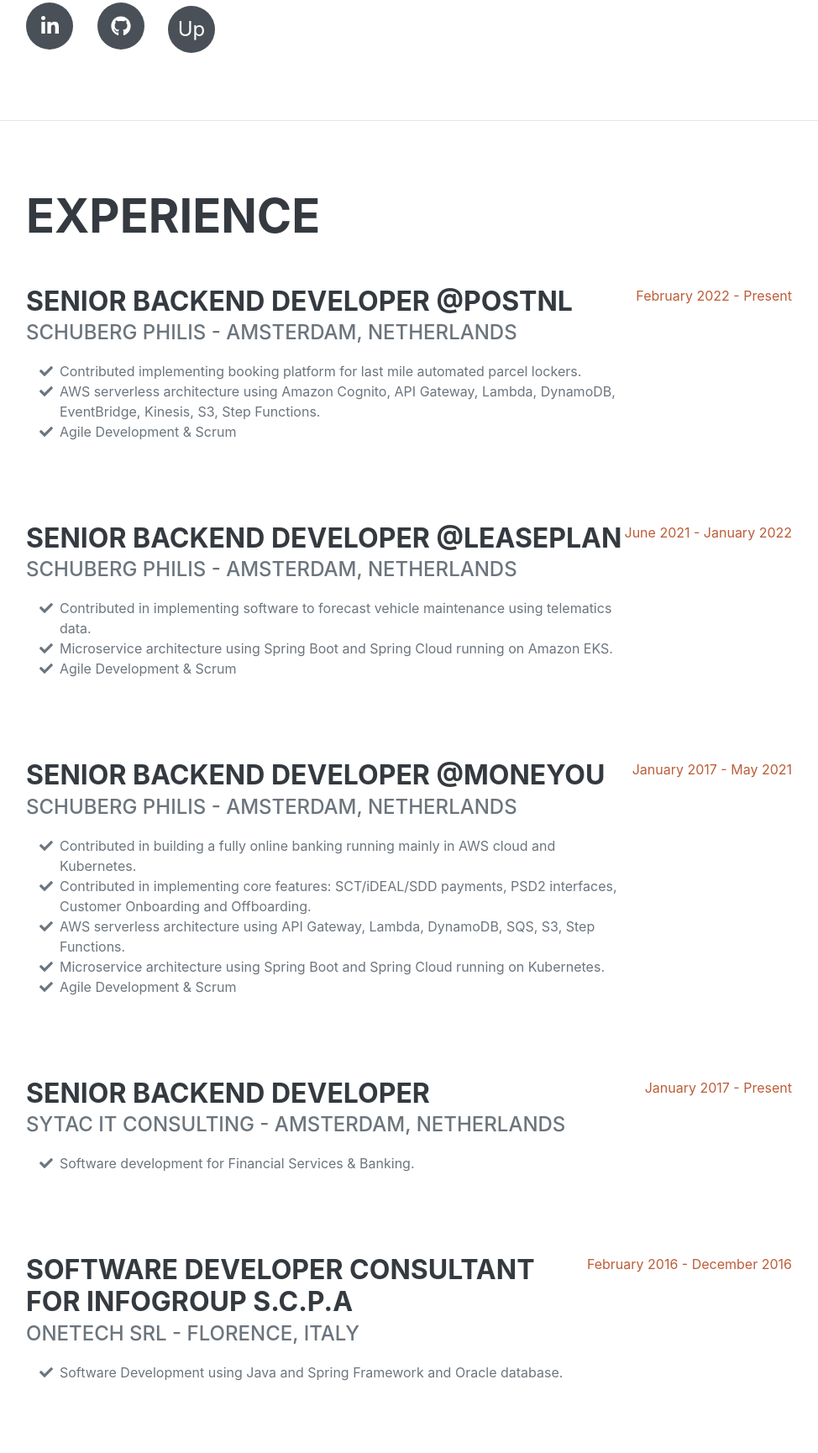
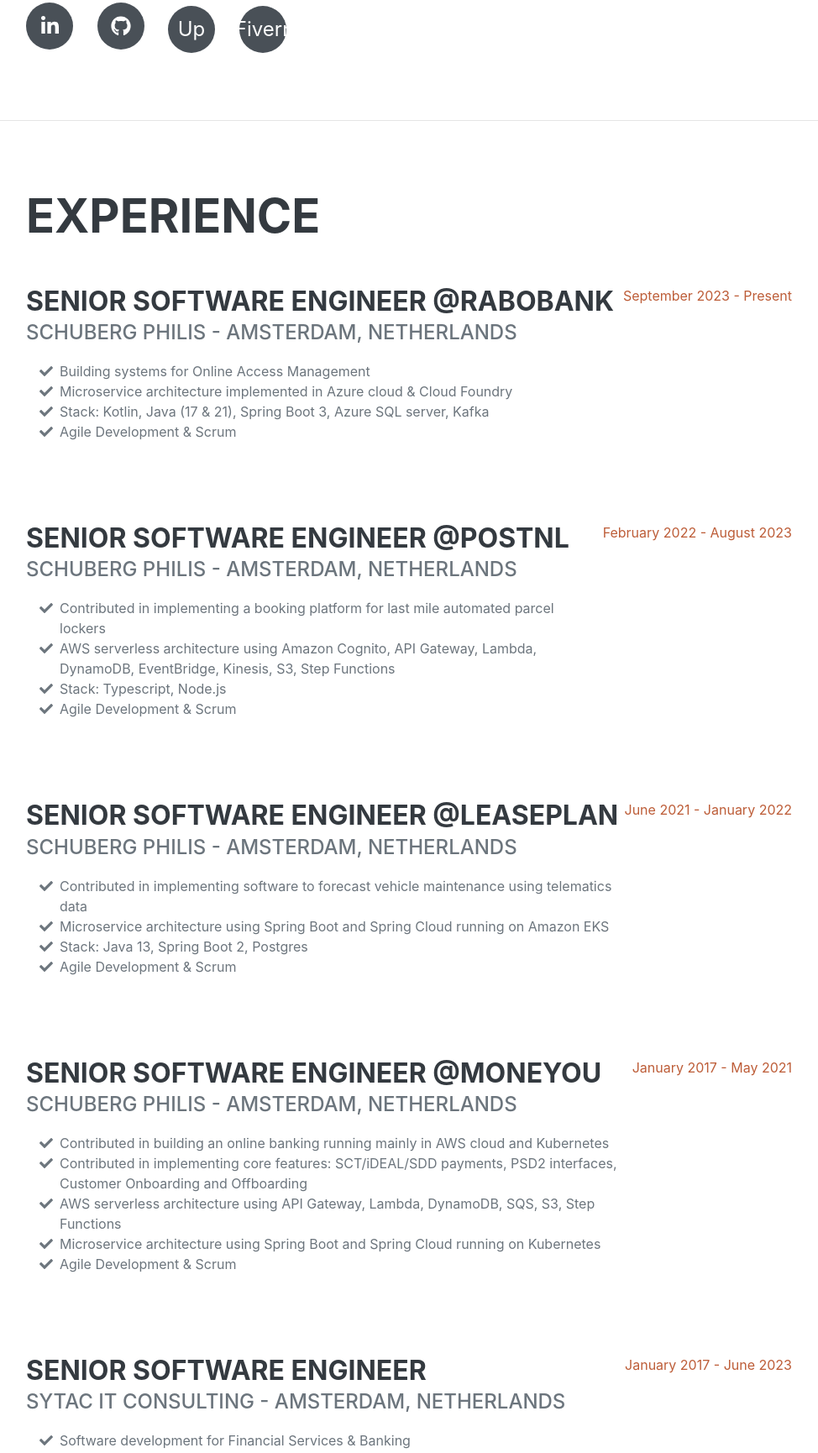
Before and after one commit to aldex32/aldex32.github.io, a plain HTML site: page index.html in a window 1280 px wide. Shown: the part 668-2398 px from the top of the page at 84% size, without its empty margins (289-1263 px from the left). Drawn offline with nearby package versions, Linux system fonts and the light colour scheme; a web font is replaced by a local one.

Commit message:
Added Rabobank experience

```diff
--- a/index.html
+++ b/index.html
@@ -52,8 +52,8 @@
                         &#097;&#108;&#100;&#111;&#046;&#097;&#108;&#098;&#046;&#100;&#101;&#118;&#064;&#103;&#109;&#097;&#105;&#108;&#046;&#099;&#111;&#109;
                     </div>
                     <p class="lead mb-2">As a seasoned backend developer with over 10 years of experience, I specialise in creating efficient and scalable microservices using cutting-edge technologies, ensuring code quality, automated testing, and seamless CI/CD processes.</p>
-                    <p class="lead mb-2">I have contributed in designing and implementing event-driven and REST-based microservices on Kubernetes, utilising Spring Boot, Spring Framework, Spring Cloud, Kafka and Postgres.</p>
-                    <p class="lead mb-2">In the last four years, I have been focused on AWS cloud native development - serverless architecture. I have built a wide range of TypeScript/JavaScript Node.js microservices and workflows, utilising API-Gateway, Lambda, DynamoDB, S3, EventBridge, SNS/SQS, Amazon Kinesis, Amazon Cognito and more.</p>
+                    <p class="lead mb-2">I have contributed in designing and implementing event-driven and http-based microservices, utilising Spring Boot, Spring Framework, Spring Cloud, Kafka and Postgres.</p>
+                    <p class="lead mb-2">I have also extensive experience in AWS cloud native development - serverless architecture. I have built a wide range of TypeScript/JavaScript Node.js microservices and complex workflows, utilising API-Gateway, Lambda, DynamoDB, S3, EventBridge, SNS/SQS, Amazon Kinesis, Amazon Cognito and more.</p>
                     <p class="lead mb-2">In addition to my working experience, I have contributed to a few open-source projects such as spring-cloud-stream, spring-retry, apache-cxf, and aws-xray-sdk-node...</p>
                     <p class="lead mb-5">Overall, I am a result-driven developer with a proven ability to deliver high-quality software solutions that meet business objectives.</p>
                     <div class="social-icons">
@@ -62,6 +62,10 @@
                         <a class="social-icon" href="https://www.upwork.com/freelancers/~01497fafaf77811372?viewMode=1" target="_blank" rel="noopener noreferrer">
                             <!--i.fas.fa-text-->
                             Up
+                        </a>
+                        <a class="social-icon" href="https://www.fiverr.com/aldinux" target="_blank" rel="noopener noreferrer">
+                            <!--i.fas.fa-text-->
+                            Fiverr
                         </a>
                     </div>
                 </div>
@@ -73,16 +77,20 @@
                     <h2 class="mb-5">Experience</h2>
                     <div class="d-flex flex-column flex-md-row justify-content-between mb-5">
                         <div class="flex-grow-1">
-                            <h3 class="mb-0">Senior Backend Developer @PostNL</h3>
+                            <h3 class="mb-0">Senior Software Engineer @Rabobank</h3>
                             <div class="subheading mb-3">Schuberg Philis - Amsterdam, Netherlands</div>
                             <ul class="fa-ul mb-5">
                                 <li>
                                     <span class="fa-li"><i class="fas fa-check"></i></span>
-                                    Contributed implementing booking platform for last mile automated parcel lockers.
+                                    Building systems for Online Access Management
                                 </li>
                                 <li>
                                     <span class="fa-li"><i class="fas fa-check"></i></span>
-                                    AWS serverless architecture using Amazon Cognito, API Gateway, Lambda, DynamoDB, EventBridge, Kinesis, S3, Step Functions.
+                                    Microservice architecture implemented in Azure cloud & Cloud Foundry
+                                </li>
+                                <li>
+                                    <span class="fa-li"><i class="fas fa-check"></i></span>
+                                    Stack: Kotlin, Java (17 & 21), Spring Boot 3, Azure SQL server, Kafka
                                 </li>
                                 <li>
                                     <span class="fa-li"><i class="fas fa-check"></i></span>
@@ -90,20 +98,49 @@
                                 </li>
                             </ul>
                         </div>
-                        <div class="flex-shrink-0"><span class="text-primary">February 2022 - Present</span></div>
+                        <div class="flex-shrink-0"><span class="text-primary">September 2023 - Present</span></div>
                     </div>
                     <div class="d-flex flex-column flex-md-row justify-content-between mb-5">
                         <div class="flex-grow-1">
-                            <h3 class="mb-0">Senior Backend Developer @LeasePlan</h3>
+                            <h3 class="mb-0">Senior Software Engineer @PostNL</h3>
                             <div class="subheading mb-3">Schuberg Philis - Amsterdam, Netherlands</div>
                             <ul class="fa-ul mb-5">
                                 <li>
                                     <span class="fa-li"><i class="fas fa-check"></i></span>
-                                    Contributed in implementing software to forecast vehicle maintenance using telematics data.
+                                    Contributed in implementing a booking platform for last mile automated parcel lockers
                                 </li>
                                 <li>
                                     <span class="fa-li"><i class="fas fa-check"></i></span>
-                                    Microservice architecture using Spring Boot and Spring Cloud running on Amazon EKS.
+                                    AWS serverless architecture using Amazon Cognito, API Gateway, Lambda, DynamoDB, EventBridge, Kinesis, S3, Step Functions
+                                </li>
+                                <li>
+                                    <span class="fa-li"><i class="fas fa-check"></i></span>
+                                    Stack: Typescript, Node.js
+                                </li>
+                                <li>
+                                    <span class="fa-li"><i class="fas fa-check"></i></span>
+                                    Agile Development & Scrum
+                                </li>
+                            </ul>
+                        </div>
+                        <div class="flex-shrink-0"><span class="text-primary">February 2022 - August 2023</span></div>
+                    </div>
+                    <div class="d-flex flex-column flex-md-row justify-content-between mb-5">
+                        <div class="flex-grow-1">
+                            <h3 class="mb-0">Senior Software Engineer @LeasePlan</h3>
+                            <div class="subheading mb-3">Schuberg Philis - Amsterdam, Netherlands</div>
+                            <ul class="fa-ul mb-5">
+                                <li>
+                                    <span class="fa-li"><i class="fas fa-check"></i></span>
+                                    Contributed in implementing software to forecast vehicle maintenance using telematics data
+                                </li>
+                                <li>
+                                    <span class="fa-li"><i class="fas fa-check"></i></span>
+                                    Microservice architecture using Spring Boot and Spring Cloud running on Amazon EKS
+                                </li>
+                                <li>
+                                    <span class="fa-li"><i class="fas fa-check"></i></span>
+                                    Stack: Java 13, Spring Boot 2, Postgres
                                 </li>
                                 <li>
                                     <span class="fa-li"><i class="fas fa-check"></i></span>
@@ -115,24 +152,24 @@
                     </div>
                     <div class="d-flex flex-column flex-md-row justify-content-between mb-5">
                         <div class="flex-grow-1">
-                            <h3 class="mb-0">Senior Backend Developer @Moneyou</h3>
+                            <h3 class="mb-0">Senior Software Engineer @Moneyou</h3>
                             <div class="subheading mb-3">Schuberg Philis - Amsterdam, Netherlands</div>
                             <ul class="fa-ul mb-5">
                                 <li>
                                     <span class="fa-li"><i class="fas fa-check"></i></span>
-                                    Contributed in building a fully online banking running mainly in AWS cloud and Kubernetes.
+                                    Contributed in building an online banking running mainly in AWS cloud and Kubernetes
                                 </li>
                                 <li>
                                     <span class="fa-li"><i class="fas fa-check"></i></span>
-                                    Contributed in implementing core features: SCT/iDEAL/SDD payments, PSD2 interfaces, Customer Onboarding and Offboarding.
+                                    Contributed in implementing core features: SCT/iDEAL/SDD payments, PSD2 interfaces, Customer Onboarding and Offboarding
                                 </li>
                                 <li>
                                     <span class="fa-li"><i class="fas fa-check"></i></span>
-                                    AWS serverless architecture using API Gateway, Lambda, DynamoDB, SQS, S3, Step Functions.
+                                    AWS serverless architecture using API Gateway, Lambda, DynamoDB, SQS, S3, Step Functions
                                 </li>
                                 <li>
                                     <span class="fa-li"><i class="fas fa-check"></i></span>
-                                    Microservice architecture using Spring Boot and Spring Cloud running on Kubernetes.
+                                    Microservice architecture using Spring Boot and Spring Cloud running on Kubernetes
                                 </li>
                                 <li>
                                     <span class="fa-li"><i class="fas fa-check"></i></span>
@@ -144,16 +181,16 @@
                     </div>
                     <div class="d-flex flex-column flex-md-row justify-content-between mb-5">
                         <div class="flex-grow-1">
-                            <h3 class="mb-0">Senior Backend Developer</h3>
+                            <h3 class="mb-0">Senior Software Engineer</h3>
                             <div class="subheading mb-3">Sytac IT Consulting - Amsterdam, Netherlands</div>
                             <ul class="fa-ul mb-5">
                                 <li>
                                     <span class="fa-li"><i class="fas fa-check"></i></span>
-                                    Software development for Financial Services & Banking.
+                                    Software development for Financial Services & Banking
                                 </li>
                             </ul>
                         </div>
-                        <div class="flex-shrink-0"><span class="text-primary">January 2017 - Present</span></div>
+                        <div class="flex-shrink-0"><span class="text-primary">January 2017 - June 2023</span></div>
                     </div>
                     <div class="d-flex flex-column flex-md-row justify-content-between mb-5">
                         <div class="flex-grow-1">
@@ -162,7 +199,7 @@
                             <ul class="fa-ul mb-5">
                                 <li>
                                     <span class="fa-li"><i class="fas fa-check"></i></span>
-                                    Software Development using Java and Spring Framework and Oracle database.
+                                    Software Development using Java and Spring Framework and Oracle database
                                 </li>
                             </ul>
                         </div>
@@ -175,7 +212,7 @@
                             <ul class="fa-ul mb-5">
                                 <li>
                                     <span class="fa-li"><i class="fas fa-check"></i></span>
-                                    Software Development using Java and Spring Framework and Oracle database.
+                                    Software Development using Java and Spring Framework and Oracle database
                                 </li>
                             </ul>
                         </div>
@@ -188,7 +225,7 @@
                             <ul class="fa-ul mb-5">
                                 <li>
                                     <span class="fa-li"><i class="fas fa-check"></i></span>
-                                    Software Development.
+                                    Software Development
                                 </li>
                             </ul>
                         </div>
```
